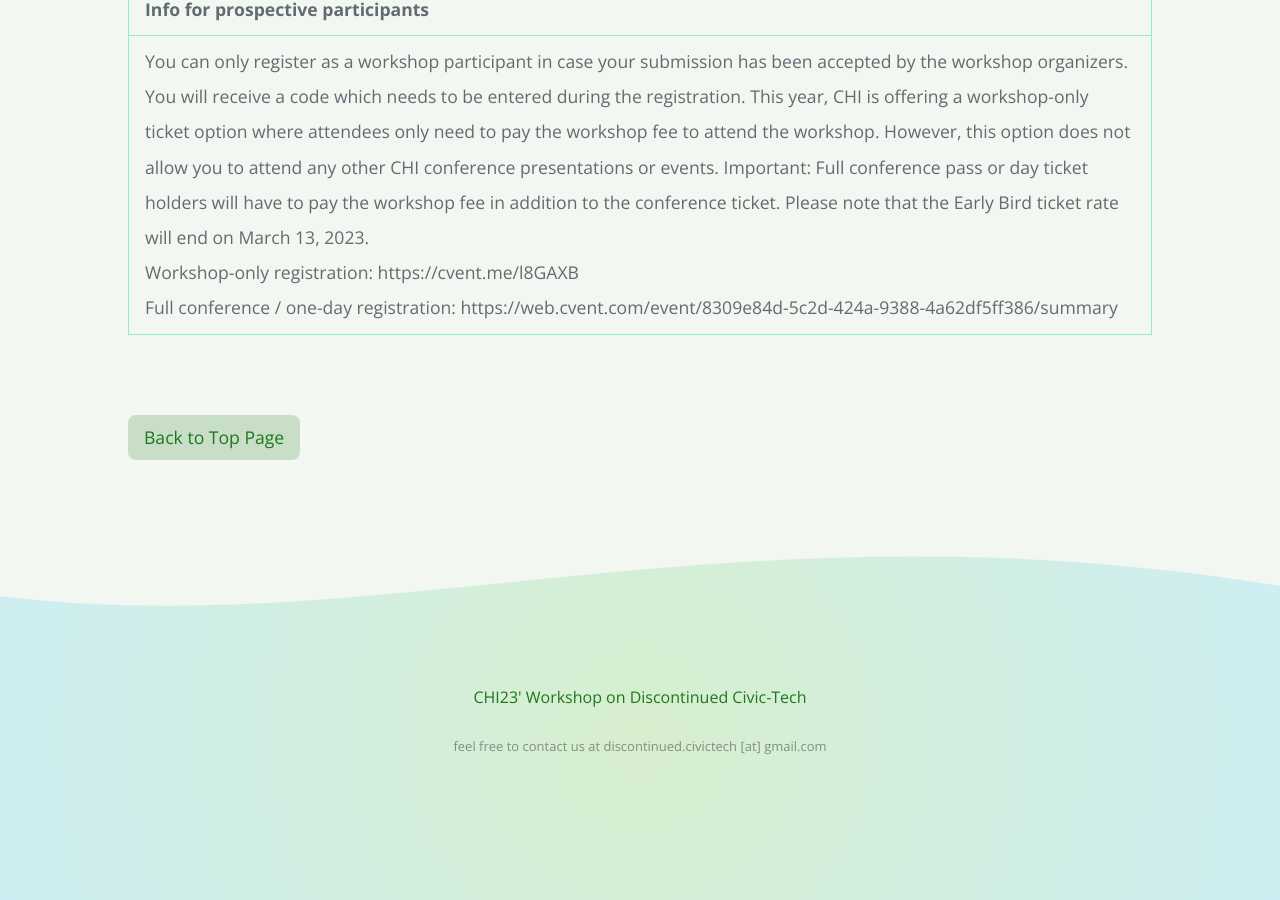
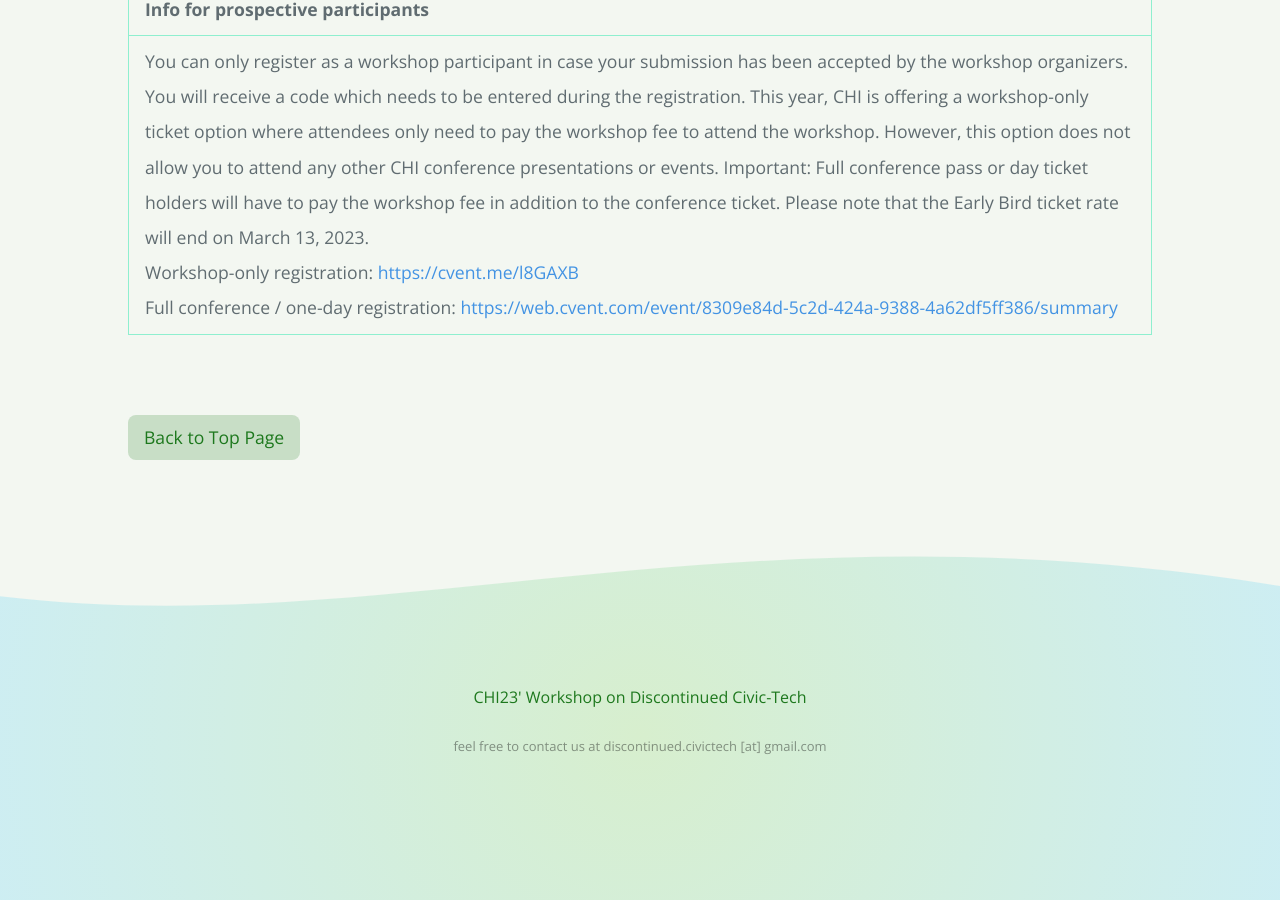
Before and after one commit to discontinued-civictech/discontinued-civictech.github.io, a Jekyll site: the page built from call.md, in a window 1280 px wide and 900 px high, scrolled down 3318 px. Built offline with Jekyll 4.4.1, drawn with Linux system fonts in a browser that asks for light colours; our own code applies the rules of GitHub Pages for plain Markdown files; part of the change alters nothing that is shown.

```diff
--- a/call.md
+++ b/call.md
@@ -46,6 +46,6 @@ Please include in your submission if you would like or would not like to have yo
 * Notification of acceptance: March 1, 2023
 
 |**Info for prospective participants** |
-|You can only register as a workshop participant in case your submission has been accepted by the workshop organizers. You will receive a code which needs to be entered during the registration. This year, CHI is offering a workshop-only ticket option where attendees only need to pay the workshop fee to attend the workshop. However, this option does not allow you to attend any other CHI conference presentations or events. Important: Full conference pass or day ticket holders will have to pay the workshop fee in addition to the conference ticket. Please note that the Early Bird ticket rate will end on March 13, 2023. <br />Workshop-only registration: https://cvent.me/l8GAXB<br />Full conference / one-day registration: https://web.cvent.com/event/8309e84d-5c2d-424a-9388-4a62df5ff386/summary|
+|You can only register as a workshop participant in case your submission has been accepted by the workshop organizers. You will receive a code which needs to be entered during the registration. This year, CHI is offering a workshop-only ticket option where attendees only need to pay the workshop fee to attend the workshop. However, this option does not allow you to attend any other CHI conference presentations or events. Important: Full conference pass or day ticket holders will have to pay the workshop fee in addition to the conference ticket. Please note that the Early Bird ticket rate will end on March 13, 2023. <br />Workshop-only registration: <a href="https://cvent.me/l8GAXB">https://cvent.me/l8GAXB</a><br />Full conference / one-day registration: <a href="https://web.cvent.com/event/8309e84d-5c2d-424a-9388-4a62df5ff386/summary">https://web.cvent.com/event/8309e84d-5c2d-424a-9388-4a62df5ff386/summary</a>|
 
 <a href = "./" class="btn-to-top">Back to Top Page</a>
```
